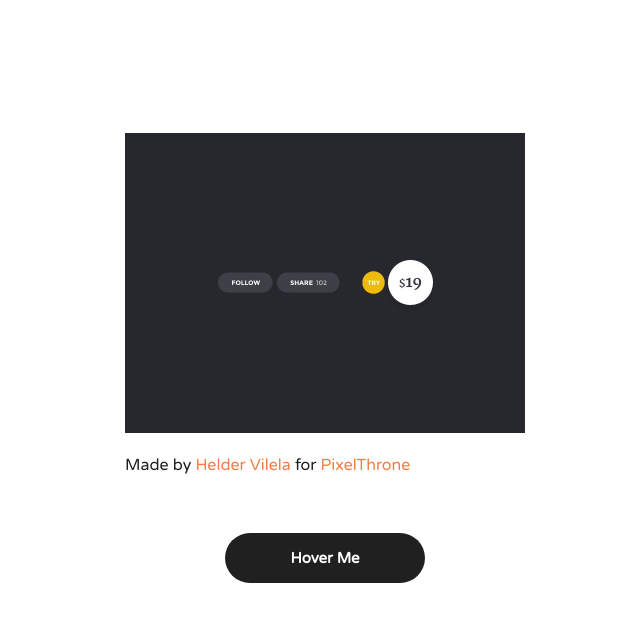
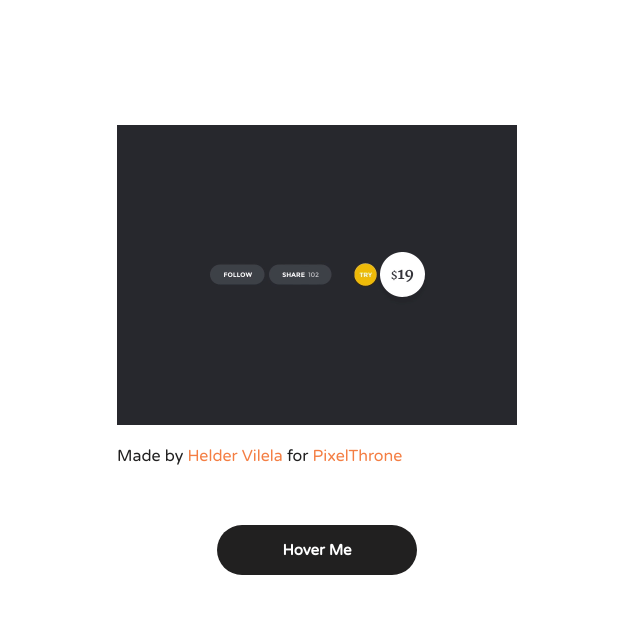
Before and after one commit to hafidaEL/Gif-Effects-Playground, a plain HTML site: page index.html in a window 1280 px wide. Shown: the whole page, without its empty margins (323-963 px from the left). Drawn offline with Linux system fonts and the light colour scheme.

Commit message:
basic styling

```diff
--- a/style.css
+++ b/style.css
@@ -8,8 +8,9 @@ Orange : #F47E43;*/
 
 html,body {
   height: 100vh;
-  width: 100vw;
-  font-size: 22px;
+  width: 100%;
+  margin: 0;
+  padding: 0;
 }
 
 body {
```
